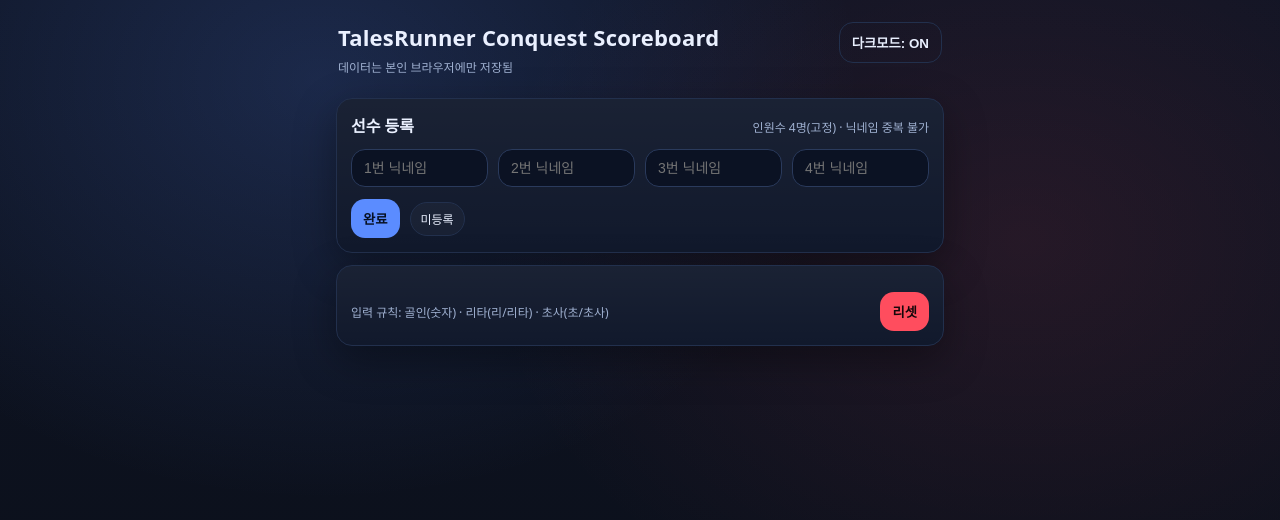
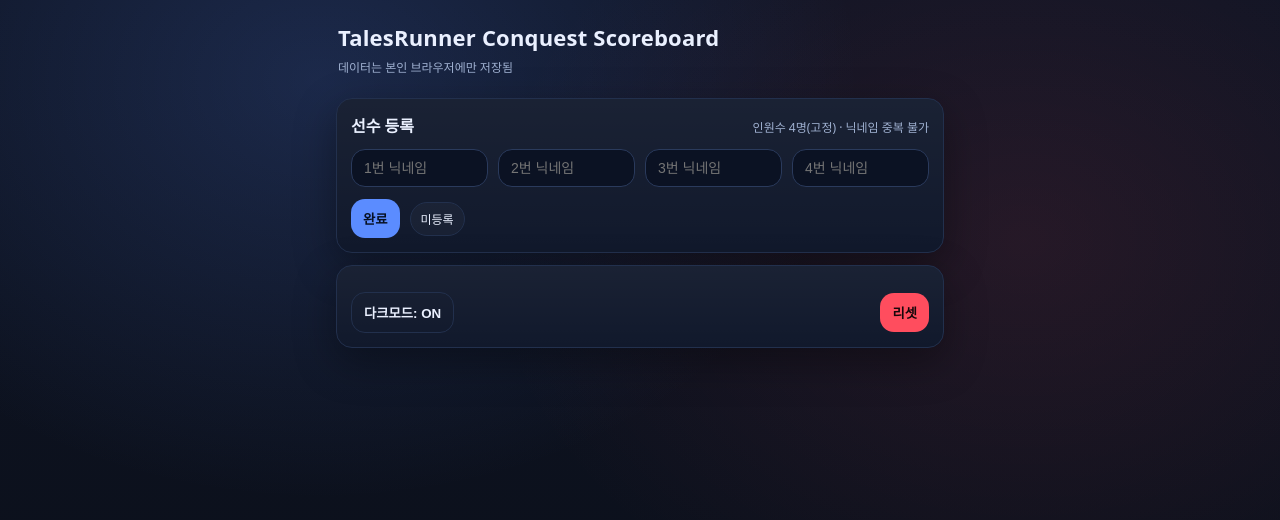
Before and after one commit to Wonder096/scoreboard-web, a plain HTML site: page index.html in a window 1280 px wide. Drawn offline with Linux system fonts and the light colour scheme.

Commit message:
Update index.html

```diff
--- a/index.html
+++ b/index.html
@@ -13,7 +13,6 @@
         <h1>TalesRunner Conquest Scoreboard</h1>
         <p class="sub">데이터는 본인 브라우저에만 저장됨</p>
       </div>
-      <button id="themeToggle" class="ghost">다크모드: ON</button>
     </header>
 
     <section class="card" id="registerCard">
@@ -33,7 +32,7 @@
     <section class="card hidden" id="scoreCard">
       <div class="card-head">
         <h2>점령 점수 입력</h2>
-        <div class="hint">골인(숫자) · 리타(리/리타) · 초사(초/초사)</div>
+        <div class="hint">골인(숫자orN등)· 리타(리/리타) · 초사(초/초사) / 예시 : 1 / 2리 / 3초</div>
       </div>
 
       <div id="scoreInputs" class="grid"></div>
@@ -56,7 +55,7 @@
 
     <section class="card" id="bottomCard">
       <div class="row">
-        <div class="muted">입력 규칙: 골인(숫자) · 리타(리/리타) · 초사(초/초사)</div>
+        <button id="themeToggle" class="ghost">다크모드: ON</button>
         <div class="spacer"></div>
         <button id="resetAll" class="danger">리셋</button>
       </div>
```
